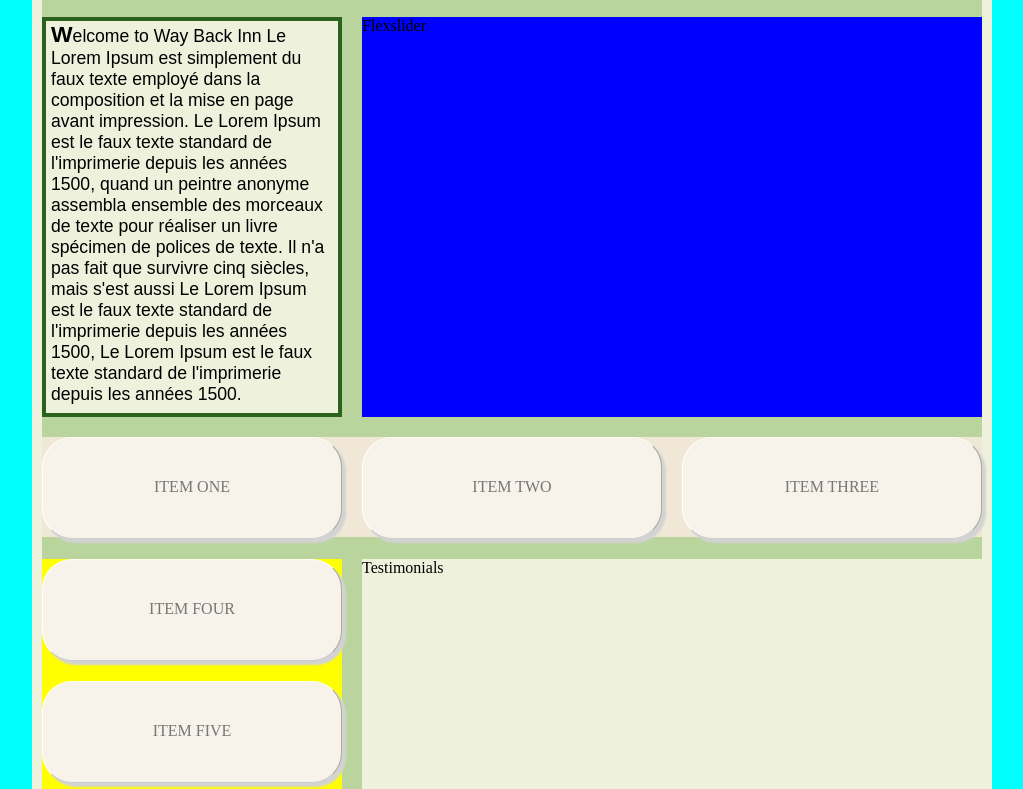
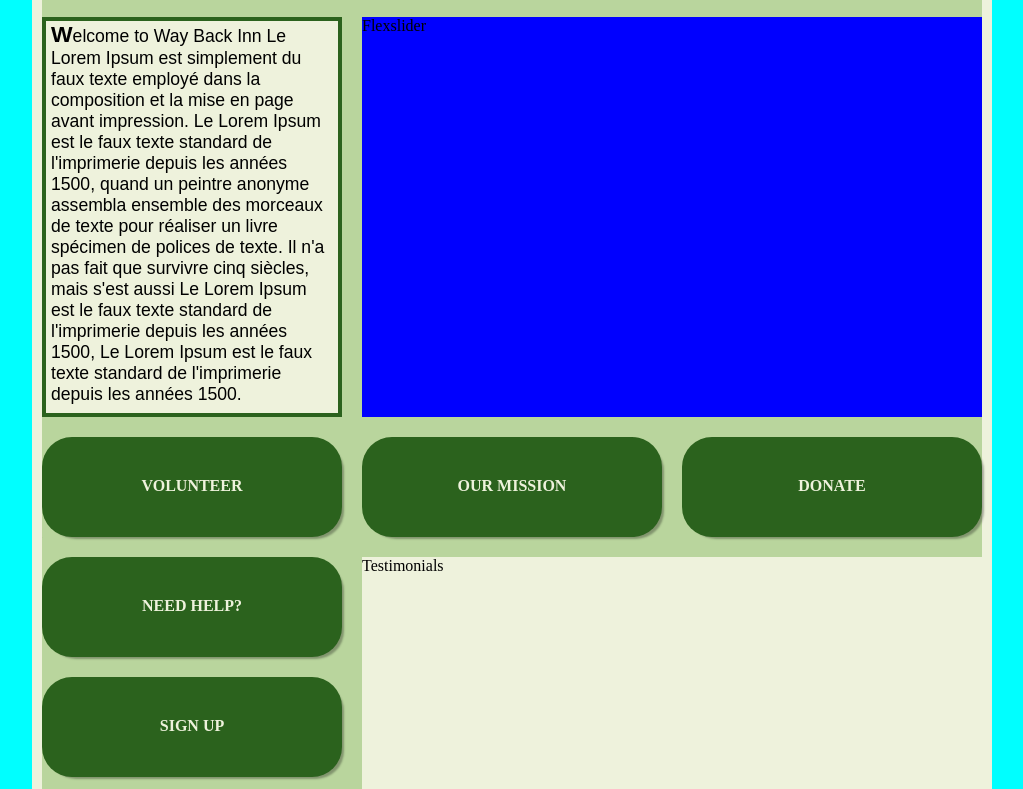
Before and after one commit to Ghebrehiwet/waybackinnhtmltemplate, a plain HTML site: page front-page.html in a window 1280 px wide. Shown: the part 203-992 px from the top of the page, without its empty margins (128-1151 px from the left). Drawn offline with nearby package versions, Linux system fonts and the light colour scheme.

Commit message:
finished the buttons

```diff
--- a/front-page.html
+++ b/front-page.html
@@ -94,16 +94,16 @@
 			</div>
 			<div id="button-container1">
 				<ul id="button-list1">
-					<li id="button-one"><a href="#"><p>Item one</p></a></li>
-					<li id="button-two"><a href="#"><p>Item two</p></a></li>
-					<li id="button-three"><a href="#"><p>Item three</p></a></li>
+					<li id="button-one"><a href="#"><p>VOLUNTEER</p></a></li>
+					<li id="button-two"><a href="#"><p>OUR MISSION</p></a></li>
+					<li id="button-three"><a href="#"><p>DONATE</p></a></li>
 				</ul>
 			</div>
 
 			<div id="button-container2">
 				<ul id="button-list2">
-					<li id="button-four"><a href="#"><p>Item four</p></a></li>
-					<li id="button-five"><a href="#"><p>Item five</p></a></li>
+					<li id="button-four"><a href="#"><p>NEED HELP?</p></a></li>
+					<li id="button-five"><a href="#"><p>SIGN UP</p></a></li>
 					<li id="button-six">
 						<div id="social-networking">
 							<div id="find-us"><p><strong>Find Us:</strong></p></div>
--- a/style.css
+++ b/style.css
@@ -234,7 +234,7 @@ div#flexslider{
 
 #button-container1
 {
-background: #f0e7d7;
+background-color:#B9D59D;
 text-transform: uppercase;
 width:100%;
 height:100px;
@@ -272,12 +272,11 @@ width: 100%;
 height:100px;
 box-shadow: 4px 4px 2px #d3d3d3;
 border-radius:30px;
-border-width: 1px;
-border-color: #ffe #aaab9c #ccc #fff;
-border-style: solid;
-color: #777;
+color:#EEF2DC;
+font-weight:bold;
 text-decoration: none;
-background: #f7f2ea;
+background-color: #2B621D;
+box-shadow: 4px 4px 2px -2px rgba(0,0,0,0.3);
 }
 
 #button-one, #button-two
@@ -301,8 +300,8 @@ color: #800000;
 
 ul#button-list1 li a:hover
 {
-color: #800000;
-background: transparent;
+color:#2B621D;
+background-color:#EEF2DC;
 border-color: #aaab9c #fff #fff #ccc;
 }
 
@@ -312,10 +311,10 @@ border-color: #aaab9c #fff #fff #ccc;
 
 #button-container2
 {
-background: #f0e7d7;
+background-color:#B9D59D;
 width: 31.914893%;
 height:340px;
-background-color:yellow;
+
 margin-top:20px;
 float:left;
 text-transform: uppercase;
@@ -342,14 +341,12 @@ ul#button-list2 li a
 display: block;
 width: 100%;
 height:100px;
-box-shadow: 4px 4px 2px #d3d3d3;
-border-width: 1px;
 border-radius:30px;
-border-color: #ffe #aaab9c #ccc #fff;
-border-style: solid;
-color: #777;
+color:#EEF2DC;
 text-decoration: none;
-background: #f7f2ea;
+background-color:#2B621D;
+font-weight:bold;
+box-shadow: 4px 4px 2px -2px rgba(0,0,0,0.3);
 }
 
 #button-four, #button-five {
@@ -372,8 +369,8 @@ color: #800000;
 
 ul#button-list2 li a:hover, ul#button-list2 li#active a:hover
 {
-color: #800000;
-background: transparent;
+color: #2B621D;
+background-color:#EEF2DC;
 border-color: #aaab9c #fff #fff #ccc;
 }
 
```
